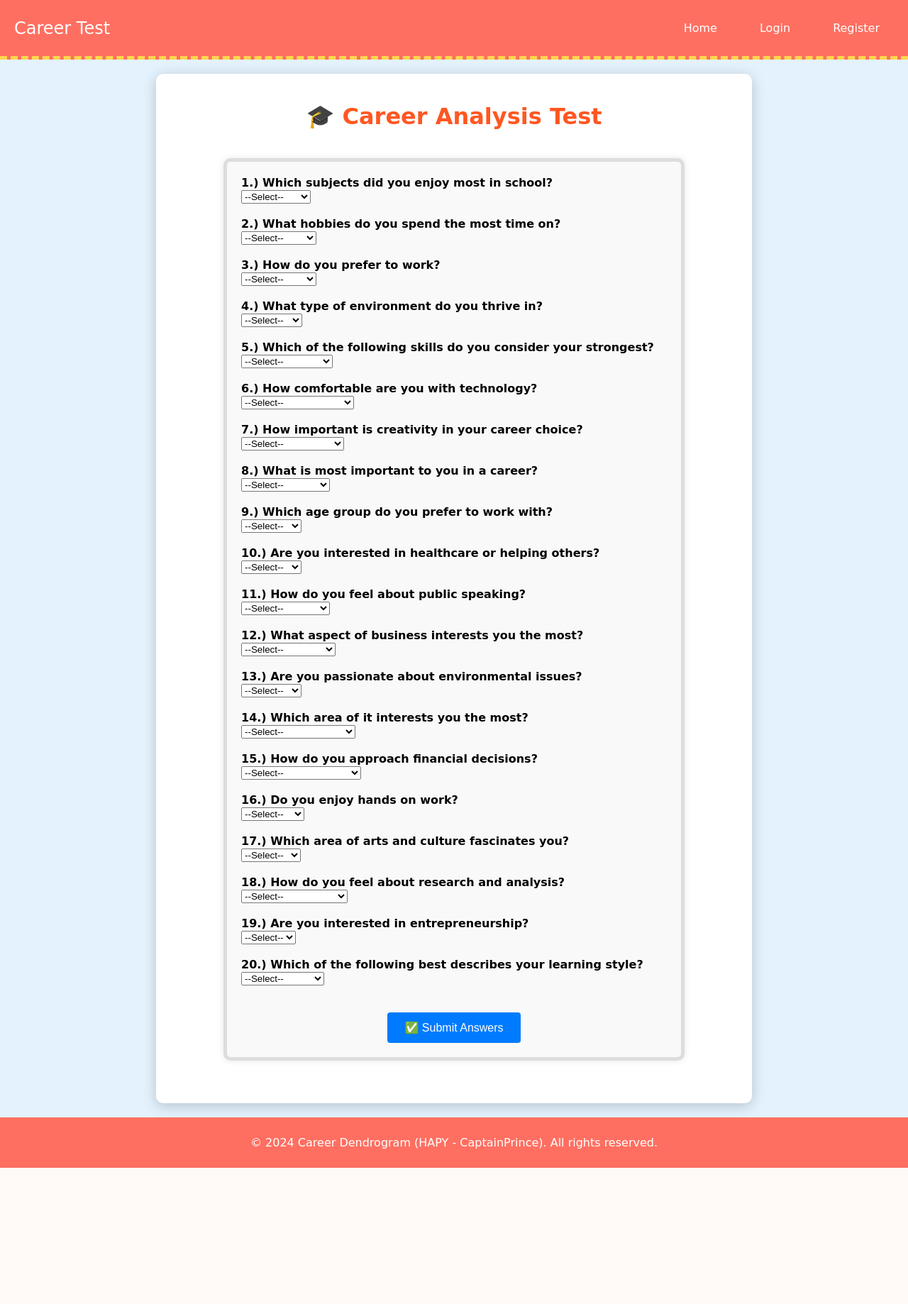
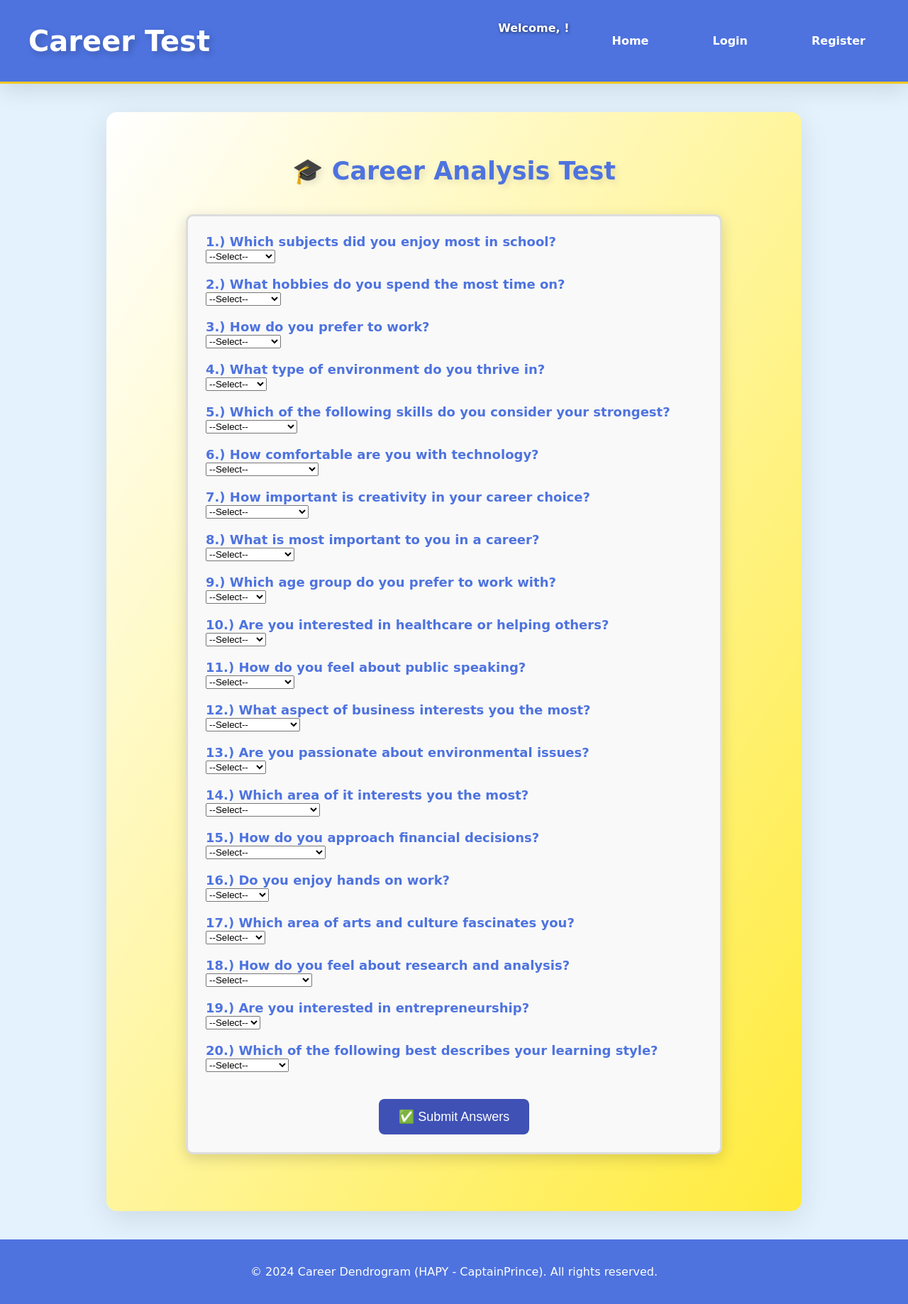
Before and after one commit to 01Prathamesh/Career_Dendrogram_Project, a Django app: page /start_test/ in a window 1280 px wide. Shown: the whole page at 71% size. Before the commit the page ends 1646 px from the top, so only its background shows below. Run offline with Django 5.2, Linux system fonts and the light colour scheme.

Commit message:
Theme changed : Theme of the start_test template is changed to new one.

```diff
--- a/careers/templates/start_test.html
+++ b/careers/templates/start_test.html
@@ -15,114 +15,177 @@
             padding: 0;
         }
         header {
-            background-color: #ff6f61;
-            color: #fff;
-            padding: 20px 0;
+            background-color: #4e73df; /* Soft blue */
+            color: white;
+            padding: 30px 0;
             display: flex;
             justify-content: space-between;
             align-items: center;
-            border-bottom: 5px dashed #ffd54f;
+            border-bottom: 3px solid #f4c724; /* Soft yellow */
+            box-shadow: 0 10px 30px rgba(0, 0, 0, 0.1);
+            animation: slideInFromBottom 1s ease-out;
         }
         .header-title {
-            font-size: 24px;
-            margin-left: 20px;
+            font-size: 40px;
+            font-weight: bold;
+            margin-left: 40px;
+            text-shadow: 4px 4px 10px rgba(0, 0, 0, 0.2);
         }
         .navbar {
             display: flex;
-            justify-content: center;
-            gap: 20px;
-            padding: 0 20px;
+            gap: 30px;
+            padding: 0 30px;
         }
         .navbar a {
-            color: #fff;
+            color: white;
             text-decoration: none;
-            padding: 10px 20px;
-            transition: background-color 0.3s;
+            padding: 18px 30px;
+            border-radius: 8px;
+            transition: all 0.4s;
+            font-weight: bold;
         }
         .navbar a:hover {
-            background-color: #ffd54f;
+            background-color: #f4c724;
+            color: #2f2f2f;
+            transform: translateY(-4px);
+            box-shadow: 0 4px 15px rgba(0, 0, 0, 0.2);
+        }
+        .user-info {
+            color: #fff;
+            font-weight: bold;
+            text-shadow: 1px 1px 4px rgba(0, 0, 0, 0.6);
         }
         .test-container {
             background-color: #ffffff;
-            padding: 20px;
+            padding: 40px;
+            border-radius: 15px;
+            box-shadow: 0 10px 40px rgba(0, 0, 0, 0.1);
+            margin: 40px auto;
+            max-width: 900px;
+            background: linear-gradient(to bottom right, #ffffff, #ffeb3b);
+            animation: fadeInUp 1s ease-in-out;
+        }
+
+        h1 {
+            color: #4e73df;
+            margin-bottom: 30px;
+            text-align: center;
+            font-size: 35px;
+            font-weight: bold;
+            text-shadow: 4px 4px 10px rgba(0, 0, 0, 0.1);
+            animation: slideInFromBottom 1s ease-out;
+        }
+
+        .test-question {
+            max-width: 700px;
+            margin: 40px auto;
+            padding: 25px;
+            background-color: #f9f9f9;
+            border: 3px solid #ddd;
             border-radius: 10px;
-            box-shadow: 0 4px 20px rgba(0, 0, 0, 0.2);
-            margin: 20px auto;
-            max-width: 800px;
+            box-shadow: 0 6px 20px rgba(0, 0, 0, 0.15);
+            animation: fadeIn 1.5s ease-out;
         }
-        h1 {
-            color: #ff5722;
-            margin-bottom: 20px;
-            text-align: center;
-        }
-        .test-question {
-            max-width: 600px;
-            margin: 40px auto;
-            padding: 20px;
-            background-color: #f9f9f9;
-            border: 5px solid #ddd;
-            border-radius: 10px;
-            box-shadow: 0 0 10px rgba(0, 0, 0, 0.1);
-        }
+
         .test-question form {
             display: flex;
             flex-direction: column;
         }
+
         .test-question label {
-            margin-bottom: 10px;
+            margin-bottom: 15px;
+            font-weight: bold;
+            font-size: 18px;
+            color: #4e73df;
+        }
+
+        .test-question input[type="text"],
+        .test-question textarea {
+            width: 100%;
+            padding: 12px;
+            margin-bottom: 20px;
+            border: 3px solid #ccc;
+            border-radius: 5px;
+            font-size: 16px;
+        }
+
+        .question {
+            margin-bottom: 30px;
+        }
+
+        .question h3 {
+            margin-bottom: 12px;
+            color: #333;
+        }
+
+        .question .options label {
+            display: block;
+            margin-bottom: 12px;
+        }
+
+        .question input[type="radio"] {
+            margin-right: 10px;
+        }
+
+        .form-buttons {
+            text-align: center;
+        }
+
+        .form-buttons button {
+            background-color: #3f51b5;
+            color: white;
+            border: none;
+            padding: 14px 28px;
+            border-radius: 8px;
+            font-size: 18px;
+            cursor: pointer;
+            transition: background-color 0.3s, transform 0.3s;
+        }
+
+        .form-buttons button:hover {
+            background-color: #f4c724;
+            transform: translateY(-4px);
+            box-shadow: 0 4px 15px rgba(0, 0, 0, 0.2);
+        }
+
+        .text-danger {
+            color: red;
             font-weight: bold;
             font-size: 16px;
         }
-        .test-question input[type="text"],
-        .test-question textarea {
-            width: 100%;
-            padding: 10px;
-            margin-bottom: 20px;
-            border: 5px solid #ccc;
-            border-radius: 5px;
+        footer {
+            background-color: #4e73df;
+            color: white;
+            padding: 20px 0;
+            text-align: center;
+            margin-top: auto;
+            font-size: 16px;
+            animation: fadeIn 1s ease-in-out;
         }
-        .question {
-            margin-bottom: 20px;
+        /* Keyframe Animations */
+        @keyframes fadeIn {
+            from { opacity: 0; }
+            to { opacity: 1; }
         }
-        .question h3 {
-            margin-bottom: 10px;
-            color: #333;
+
+        @keyframes fadeInAll {
+            from { opacity: 0; }
+            to { opacity: 1; }
         }
-        .question .options label {
-            display: block;
-            margin-bottom: 8px;
+
+        @keyframes fadeInUp {
+            from { opacity: 0; transform: translateY(30px); }
+            to { opacity: 1; transform: translateY(0); }
         }
-        .question input[type="radio"] {
-            margin-right: 10px;
+
+        @keyframes slideInFromLeft {
+            from { transform: translateX(-100%); opacity: 0; }
+            to { transform: translateX(0); opacity: 1; }
         }
-        .form-buttons {
-            text-align: center;
-        }
-        .form-buttons button {
-            background-color: #007bff;
-            color: white;
-            border: none;
-            padding: 12px 24px;
-            border-radius: 4px;
-            font-size: 16px;
-            cursor: pointer;
-            transition: background-color 0.3s;
-        }
-        .form-buttons button:hover {
-            background-color: #0056b3;
-        }
-        .text-danger {
-            color: red;
-            font-weight: bold;
-        }
-        footer {
-            background-color: #ff6f61;
-            color: #fff;
-            text-align: center;
-            padding: 10px 0;
-            position: relative;
-            bottom: 0;
-            width: 100%;
+
+        @keyframes slideInFromBottom {
+            from { transform: translateY(50px); opacity: 0; }
+            to { transform: translateY(0); opacity: 1; }
         }
     </style>
 </head>
@@ -130,6 +193,7 @@
     <header>
         <div class="header-title">Career Test</div>
         <nav class="navbar">
+            <span class="user-info">Welcome, {{ user.username }}!</span>
             <a href="{% url 'home' %}">Home</a>
             {% if user.is_authenticated %}
                 <a href="{% url 'profile' %}">Back</a>
```
